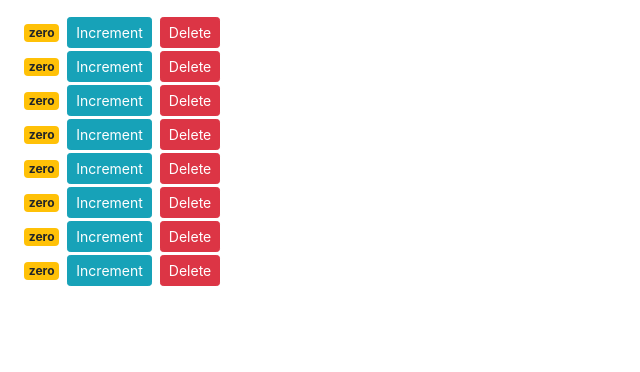
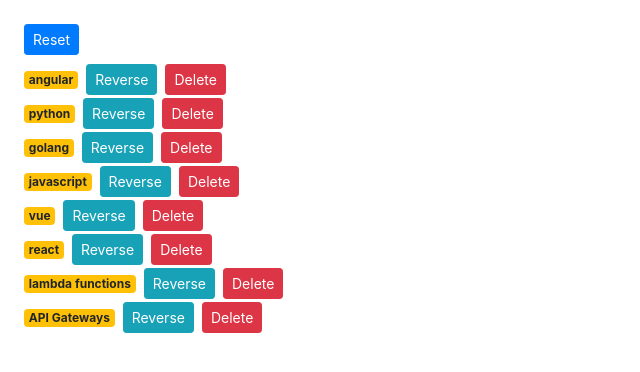
Before and after one commit to ealipio/hero-form, a React (Create React App) app in the folder client/: page / in a window 1280 px wide. Shown: the top 372 px of the page, without its empty margins (0-640 px from the left). Built offline with nearby package versions, Linux system fonts and the light colour scheme.

Commit message:
feat: adding reverse button

```diff
--- a/client/src/components/Counter.tsx
+++ b/client/src/components/Counter.tsx
@@ -1,36 +1,37 @@
 import * as React from 'react';
 
+interface ICounter {
+  id: number;
+  value: string;
+}
+
 export interface CounterProps {
-  value: string;
-  id: number;
-  onDelete: (event: React.MouseEvent) => void;
+  counter: ICounter;
+  onDelete: (counterID: number) => void;
+  onReverse: (value: ICounter) => void;
 }
 
 export interface CounterState {
-  value: number;
+  value: string;
 }
 
 class Counter extends React.Component<CounterProps, CounterState> {
-  constructor(props: CounterProps) {
-    super(props);
-    this.state = {
-      value: 0
-    };
-  }
-  handleIncrement = () => {};
+
   handleDelete = () => {};
   render() {
     return (
       <div>
-        <span className={this.getBadgeClassName()}>{this.formatCount()}</span>
+        <span className={this.getBadgeClassName()}>
+          {this.formatCount()}
+        </span>
         <button
-          onClick={this.handleIncrement}
+          onClick={() => this.props.onReverse(this.props.counter)}
           className="btn btn-info btn-sm"
         >
-          Increment
+          Reverse
         </button>
         <button
-          onClick={this.props.onDelete}
+          onClick={() => this.props.onDelete(this.props.counter.id)}
           className="btn btn-danger btn-sm ml-2"
         >
           Delete
@@ -39,12 +40,10 @@
     );
   }
   formatCount() {
-    return 'zero';
+    return this.props.counter.value;
   }
   getBadgeClassName() {
-    let classes = 'badge m-2 badge-';
-    classes += this.state.value === 0 ? 'warning' : 'primary';
-    return classes;
+    return 'badge m-2 badge-warning';
   }
 }
 
--- a/client/src/components/Counters.tsx
+++ b/client/src/components/Counters.tsx
@@ -29,18 +29,48 @@
     };
   }
 
-  handleDelete = (event: React.MouseEvent) => {
-    console.log('Event Handler');
+  handleDelete = (counterID: number) => {
+    const counters = this.state.counters.filter(c => c.id !== counterID);
+    this.setState({ counters });
+  };
+  handleReverse = (counter: ICounter) => {
+    const counters = [ ...this.state.counters ];
+    const reverse = counter.value
+      .split('')
+      .reverse()
+      .join('');
+    const newCounters = counters.map(c => {
+      if (c.id === counter.id) {
+        c.value = reverse;
+      }
+      return c;
+    });
+    console.log({counters, newCounters});
+    this.setState({ counters: newCounters });
+  };
+
+  handleReset = () => {
+    const counters = this.state.counters.map((c: ICounter) => {
+      c.value = '';
+      return c;
+    });
+    this.setState({ counters });
   };
   render() {
     return (
       <React.Fragment>
+        <button
+          className="btn btn-primary btn-sm m-2"
+          onClick={this.handleReset}
+        >
+          Reset
+        </button>
         {this.state.counters.map(counter => (
           <Counter
             key={counter.id}
-            value={counter.value}
-            id={counter.id}
             onDelete={this.handleDelete}
+            onReverse={this.handleReverse}
+            counter={counter}
           />
         ))}
       </React.Fragment>
```
